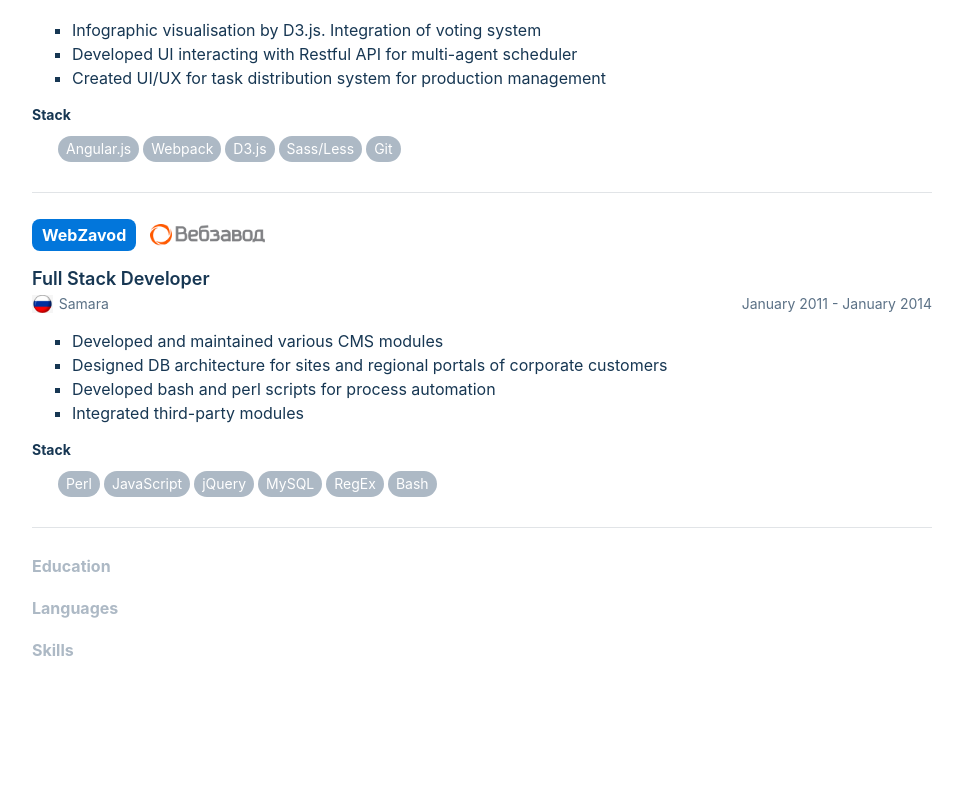
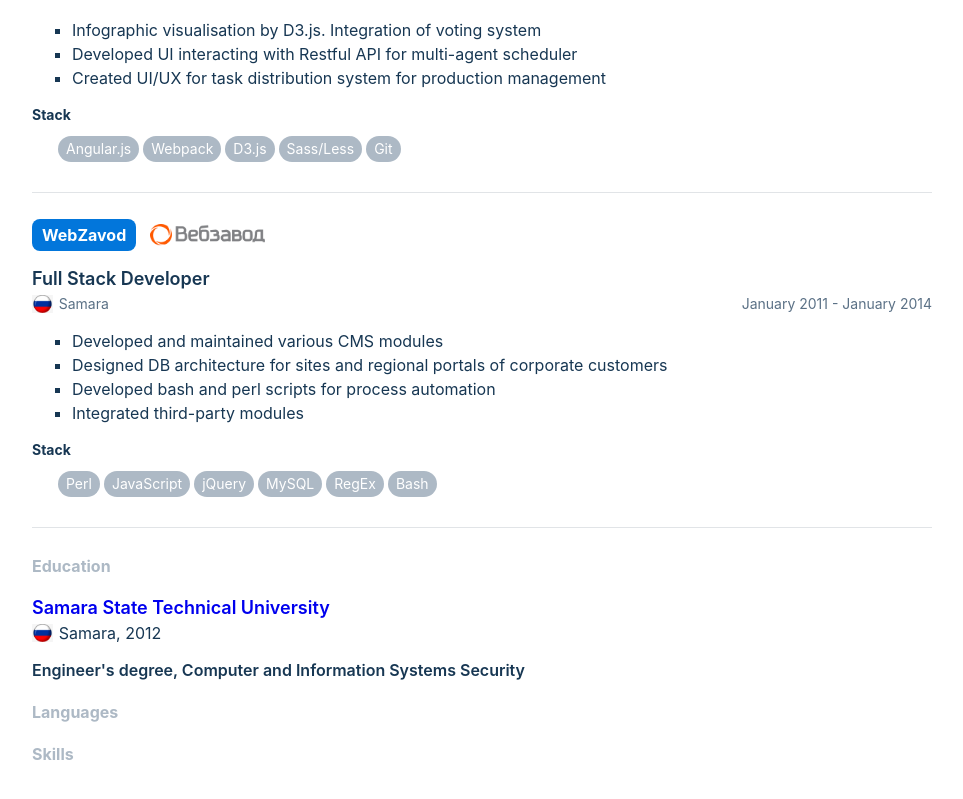
Before and after one commit to KleJ/klej.github.io, a Vue app: page / in a window 1280 px wide. Shown: the part 1609-2408 px from the top of the page, without its empty margins (158-1121 px from the left). Before the commit the page ends 2329 px from the top, so only its background shows below. Built offline with nearby package versions, Linux system fonts and the light colour scheme.

Commit message:
add education

```diff
--- /dev/null
+++ b/src/components/Education.vue
@@ -0,0 +1,48 @@
+<template>
+  <div>
+    <h3><a :href="data.link" class="name">{{ data.university }}</a></h3>
+    <div class="info">
+      <span class="location__country"/>
+      <div class="location__title">{{ data.location }}, {{ data.endDate }}</div>
+    </div>
+    <div class="degree">
+      {{ data.degree }}, {{ data.area }}
+    </div>
+  </div>
+</template>
+
+<script>
+export default {
+  name: 'Education',
+  props: ['data']
+};
+</script>
+
+<style lang="scss" scoped>
+@import "../styles/variables";
+
+.name {
+  text-decoration: none;
+}
+
+.info {
+  display: flex;
+  font-size: 16px;
+  line-height: 18px;
+  margin-bottom: 16px;
+}
+
+.location__title {
+  margin-left: 6px;
+}
+
+.location__country {
+  position: relative;
+  height: 18px;
+  content: url('../assets/rus.png');
+}
+
+.degree {
+  font-weight: $font-weight-semi;
+}
+</style>
--- a/src/components/Experience.vue
+++ b/src/components/Experience.vue
@@ -61,7 +61,6 @@ export default {
 
 .location__title {
   margin-left: 6px;
-  align-content: center;
 }
 
 .location__country {
--- a/src/components/Main.vue
+++ b/src/components/Main.vue
@@ -14,6 +14,7 @@
       <Experience
           v-for="(work, index) in workLog" :data="work" :key="index"/>
       <h2>Education</h2>
+      <Education :data="education"/>
       <h2>Languages</h2>
       <h2>Skills</h2>
     </div>
@@ -23,10 +24,11 @@
 <script>
 import Profile from "@/components/Profile";
 import Experience from "@/components/Experience";
+import Education from "@/components/Education";
 
 export default {
   name: 'Main',
-  components: {Experience, Profile},
+  components: {Education, Experience, Profile},
   data() {
     return {
       author: 'Mikhail Iaruntcev',
@@ -128,7 +130,15 @@ export default {
             'Perl', 'JavaScript', 'jQuery', 'MySQL', 'RegEx', 'Bash'
           ]
         }
-      ]
+      ],
+      education: {
+        university: 'Samara State Technical University',
+        link: 'https://samgtu.ru/',
+        location: 'Samara',
+        endDate: '2012',
+        degree: 'Engineer\'s degree',
+        area: 'Computer and Information Systems Security'
+      }
     };
   }
 };
```
